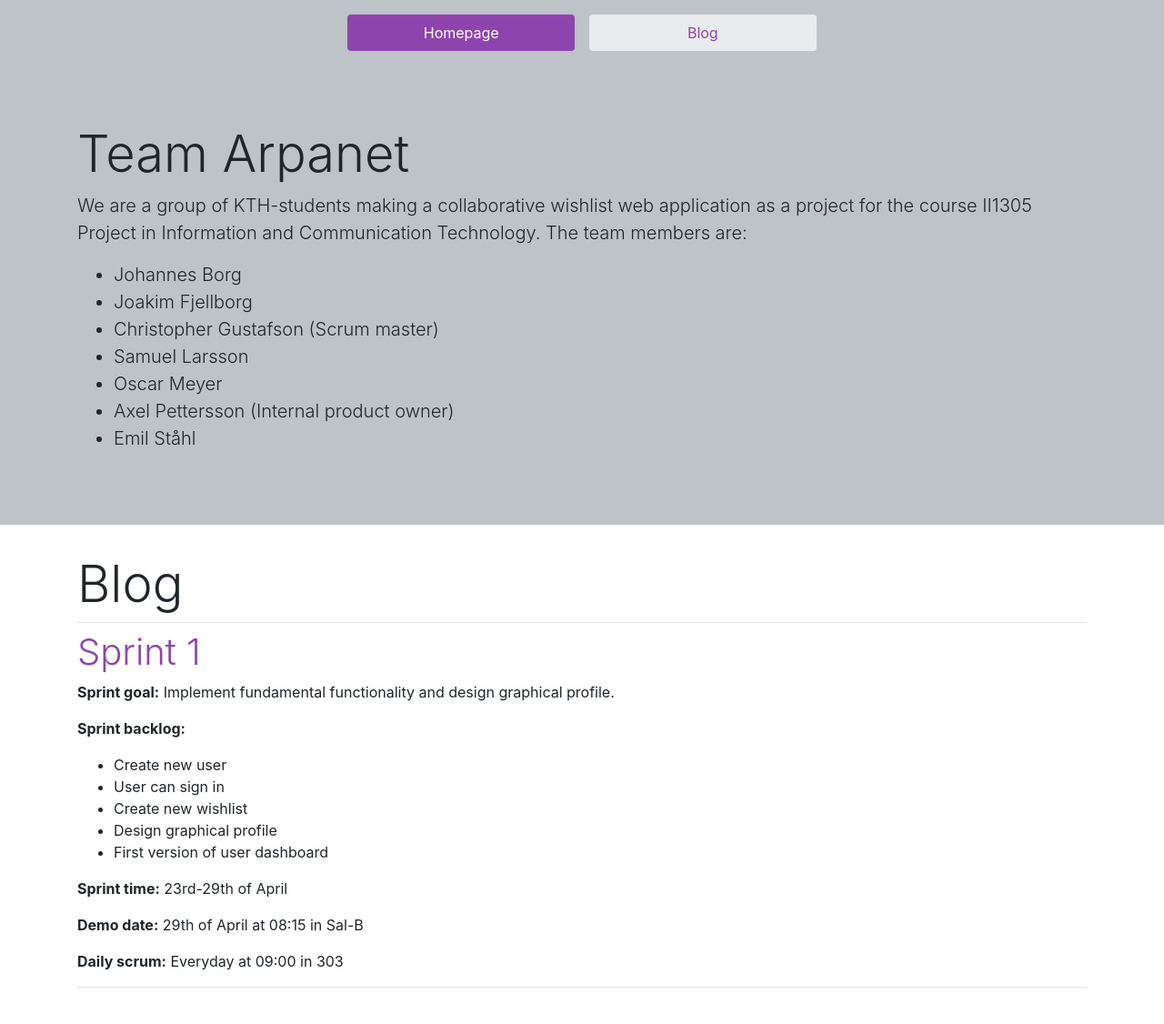
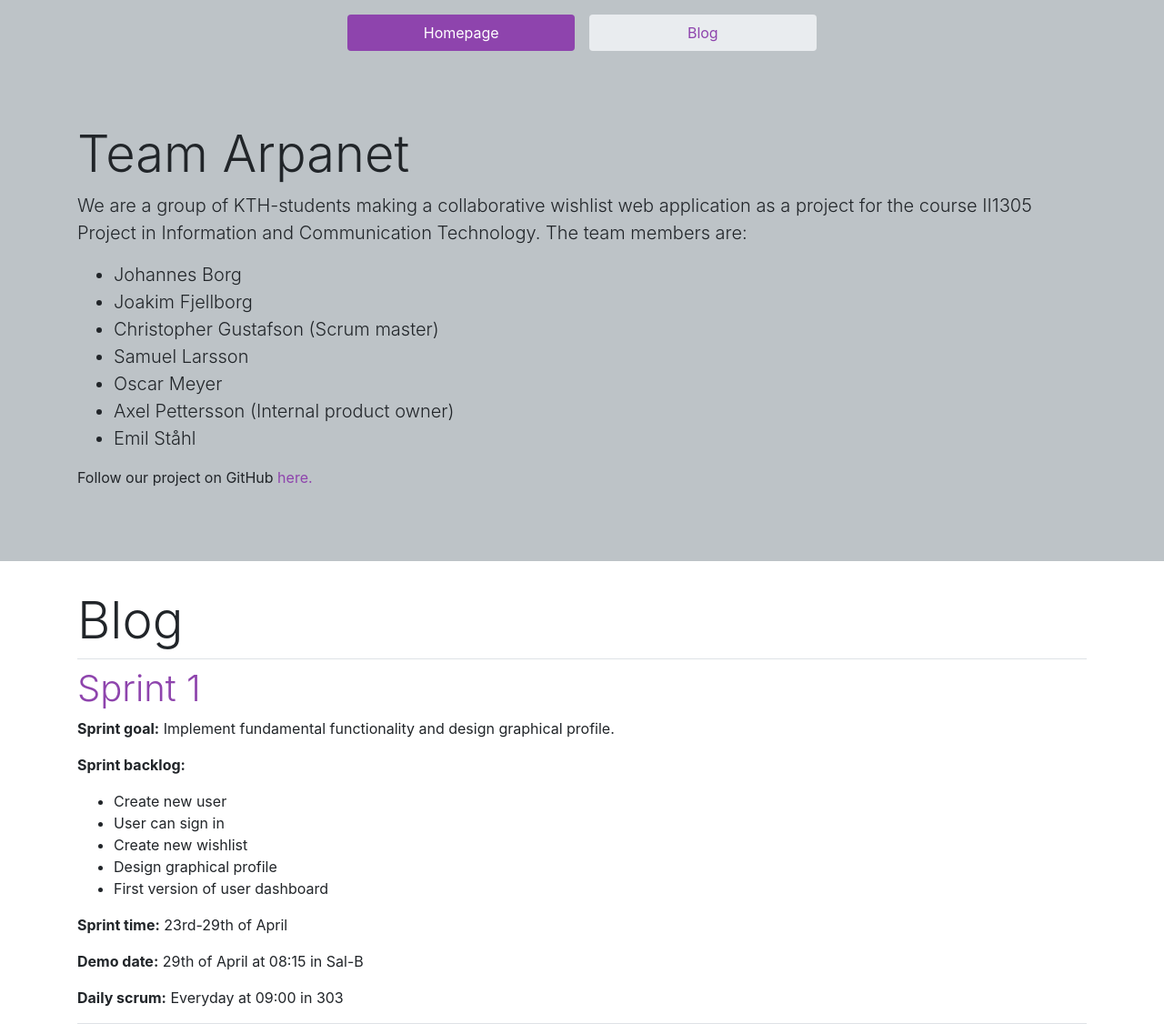
Before and after one commit to StelFoog/wishlist-webpage, a Jekyll site: the page built from index.html, in a window 1280 px wide. Shown: the whole page at 91% size. Built offline with Jekyll 4.4.1, drawn with Linux system fonts in a browser that asks for light colours; before the commit the page ends 1086 px from its top, so only the background shows below that.

Commit message:
Added github link to frontpage

```diff
--- a/index.html
+++ b/index.html
@@ -20,6 +20,7 @@ title: Homepage
       <li>Axel Pettersson (Internal product owner)</li>
       <li>Emil Ståhl</li>
     </ul>
+    <p>Follow our project on GitHub <a href="https://github.com/StelFoog/wishlist-webapp">here.</a></p>
 
   </div>
 </div>
```
